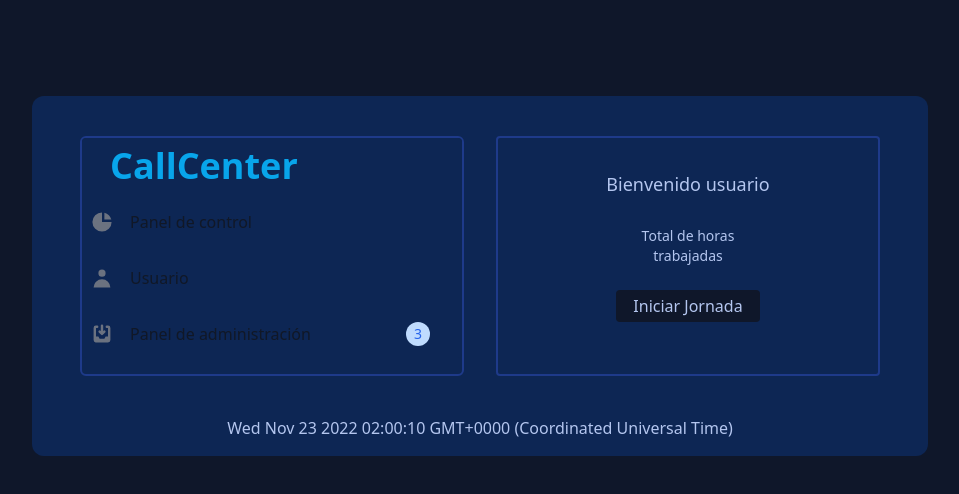
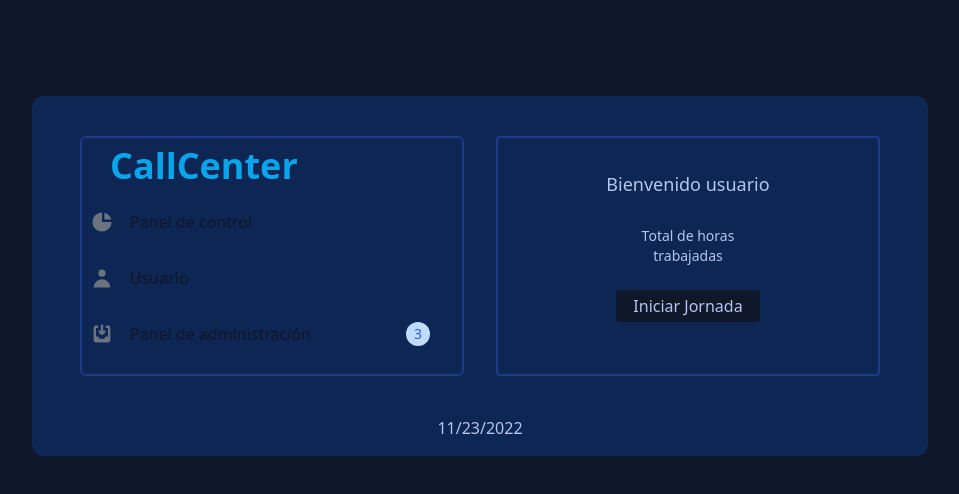
Before and after one commit to diego-vecch/hourMeter-callCenter-frontend, a React (Vite) app: page /user-control-panel in a window 1280 px wide. Shown: the top 494 px of the page, without its empty margins (160-1119 px from the left). Built offline with nearby package versions, Linux system fonts and the light colour scheme.

Commit message:
Improve the appearance of the DateIcon component

```diff
--- a/src/components/DateIcon.jsx
+++ b/src/components/DateIcon.jsx
@@ -2,7 +2,7 @@ import { useEffect, useState } from "react";
 export const DateIcon = () => {
   let [fecha, setFecha] = useState(Date());
   useEffect(() => {
-    setInterval(() => setFecha(Date())), 1000;
+    setInterval(() => setFecha(new Date().toLocaleDateString())), 1000;
   }, [fecha]);
 
   return (
```
